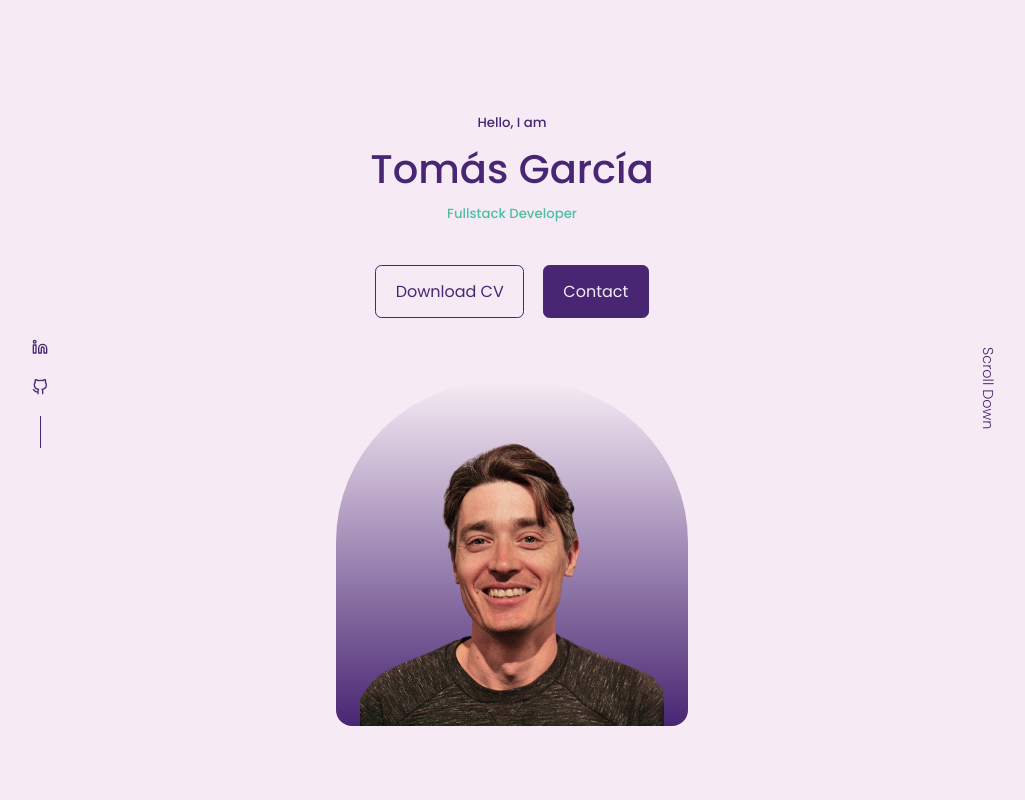
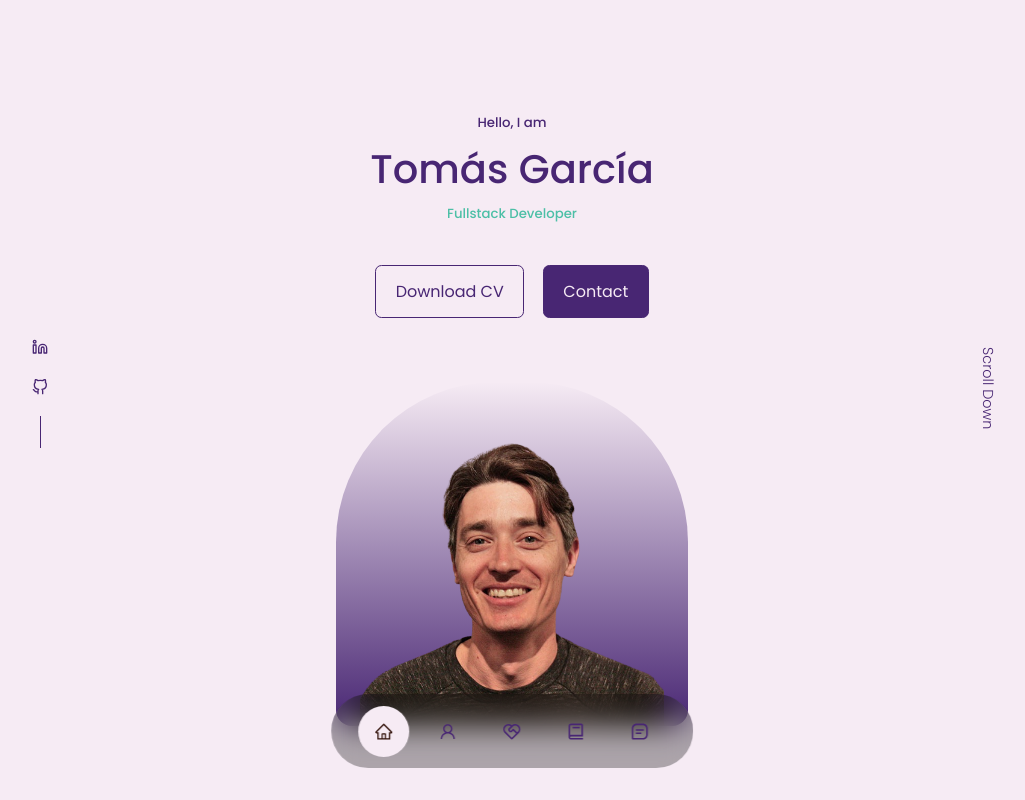
Before and after one commit to TomasGarciaDev/react-portfolio-website, a React (Create React App) app: page / in a window 1280 px wide. Shown: the top 800 px of the page, without its empty margins (128-1153 px from the left). Built offline with nearby package versions, Linux system fonts and the light colour scheme.

Commit message:
CSS added to Nav bar

```diff
--- a/src/components/nav/Nav.js
+++ b/src/components/nav/Nav.js
@@ -5,10 +5,12 @@
 import {BiBook} from 'react-icons/bi';
 import {BiMessageSquareDetail} from 'react-icons/bi';
 
+
+
 export default function Nav() {
   return (
     <nav>
-      <a href='#'><AiOutlineHome/></a>
+      <a href='#' className='active'><AiOutlineHome/></a>
       <a href='#about'><AiOutlineUser/></a>
       <a href='#experience'><RiServiceLine/></a>
       <a href='#portfolio'><BiBook/></a>
--- a/src/components/nav/nav.css
+++ b/src/components/nav/nav.css
@@ -0,0 +1,33 @@
+nav {
+  background-color: rgba(0, 0, 0, 0.3);
+  width: max-content;
+  display: block;
+  padding: 0.7rem 1.7rem;
+  z-index: 2;
+  position: fixed;
+  left: 50%;
+  transform: translate(-50%);
+  bottom: 2rem;
+  display: flex;
+  gap: 0.8rem;
+  border-radius: 3rem;
+  backdrop-filter: blur(15px);
+}
+
+nav a {
+  background: transparent;
+  padding: 1rem;
+  border-radius: 50%;
+  display: flex;
+  /* color: var(--color-light); */
+  font-size: 1.2rem;
+}
+
+nav a:hover {
+  background-color: rgba(0, 0, 0, 0.3);
+}
+
+nav a.active {
+  background: var(--color-bg);
+  color: var(--color-turquoise);
+}
```
